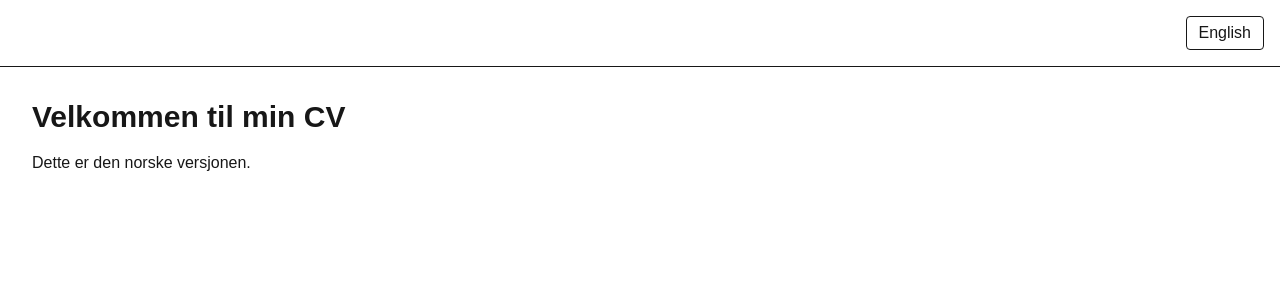
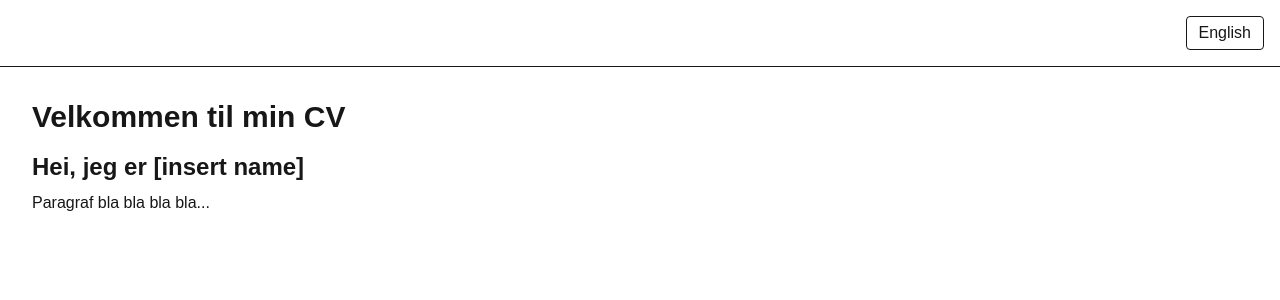
Before and after one commit to olemartin25sfj/cv-webapp, a Next.js app: page / in a window 1280 px wide. Shown: the top 300 px of the page. Built offline with nearby package versions, Linux system fonts and the light colour scheme.

Commit message:
add contact info component

```diff
--- a/src/app/en/page.tsx
+++ b/src/app/en/page.tsx
@@ -1,9 +1,11 @@
 // this is the English version of the page
+import ProfileIntro from "@/components/ProfileIntro";
 export default function HomePageEN() {
   return (
     <main className="p-8">
       <h1 className="text-3xl font-bold mb-4">Welcome to my CV</h1>
-      <p>This is the English version.</p>
+      <ProfileIntro lang="en" />
+      {/* Here I can add more content */}
     </main>
   );
 }
--- a/src/app/page.tsx
+++ b/src/app/page.tsx
@@ -1,8 +1,11 @@
+import ProfileIntro from "@/components/ProfileIntro";
+
 export default function HomePage() {
   return (
     <main className="p-8">
       <h1 className="text-3xl font-bold mb-4">Velkommen til min CV</h1>
-      <p>Dette er den norske versjonen.</p>
+      <ProfileIntro lang="no" />
+      {/* Her kan jeg legge til mer innhold */}
     </main>
   );
 }
--- /dev/null
+++ b/src/components/ContactInfo.tsx
@@ -0,0 +1,27 @@
+export default function ContactInfo({ lang }: { lang: "no" | "en" }) {
+  return (
+    <section className="mb-8 max-w-3xl">
+      <h3 className="text-xl font-semibold mb-2">
+        {lang === "no" ? "Kontaktinformasjon" : "Contact Information"}
+      </h3>
+      <ul className="space-y-1">
+        <li>
+          <strong>Email:</strong> <a href="mailto:din@email.no">din@email.no</a>
+        </li>
+        <li>
+          <strong>Telefon:</strong> +47 123 45 678
+        </li>
+        <li>
+          <strong>LinkedIn:</strong>{" "}
+          <a
+            href="https://www.linkedin.com/in/dinprofil"
+            target="_blank"
+            rel="noopener noreferrer"
+          >
+            linkedin.com/in/dinprofil
+          </a>
+        </li>
+      </ul>
+    </section>
+  );
+}
--- /dev/null
+++ b/src/components/ProfileIntro.tsx
@@ -0,0 +1,21 @@
+export default function ProfileIntro({ lang }: { lang: "no" | "en" }) {
+  return (
+    <section className="mb-8 max-w-3xl">
+      {lang === "no" ? (
+        <>
+          <h2 className="text-2xl font-semibold mb-2">
+            Hei, jeg er [insert name]
+          </h2>
+          <p>Paragraf bla bla bla bla...</p>
+        </>
+      ) : (
+        <>
+          <h2 className="text-2xl font-semibold mb-2">
+            Hi, I&apos;m [insert name]
+          </h2>
+          <p>paragraph bla bla bla bla...</p>
+        </>
+      )}
+    </section>
+  );
+}
```
